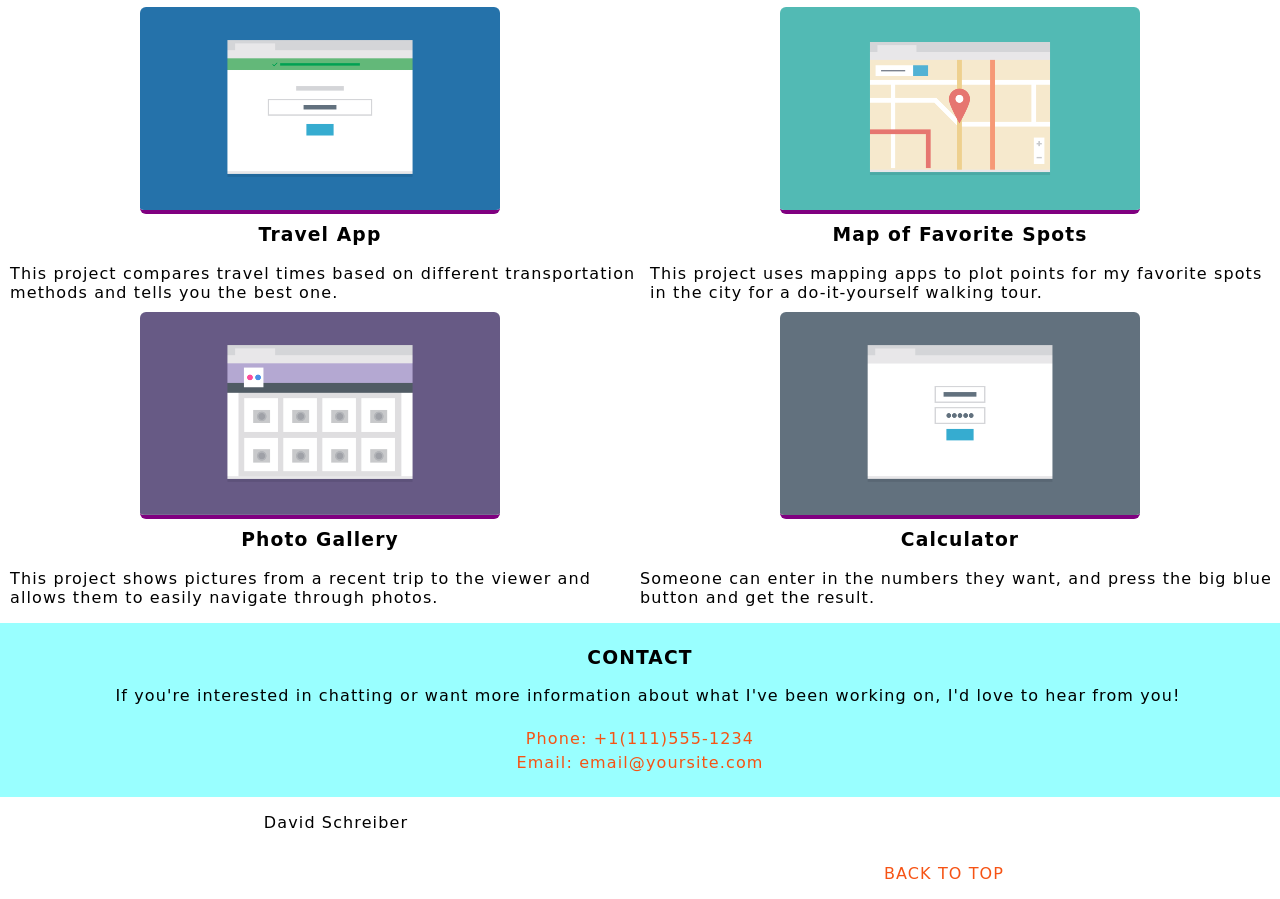
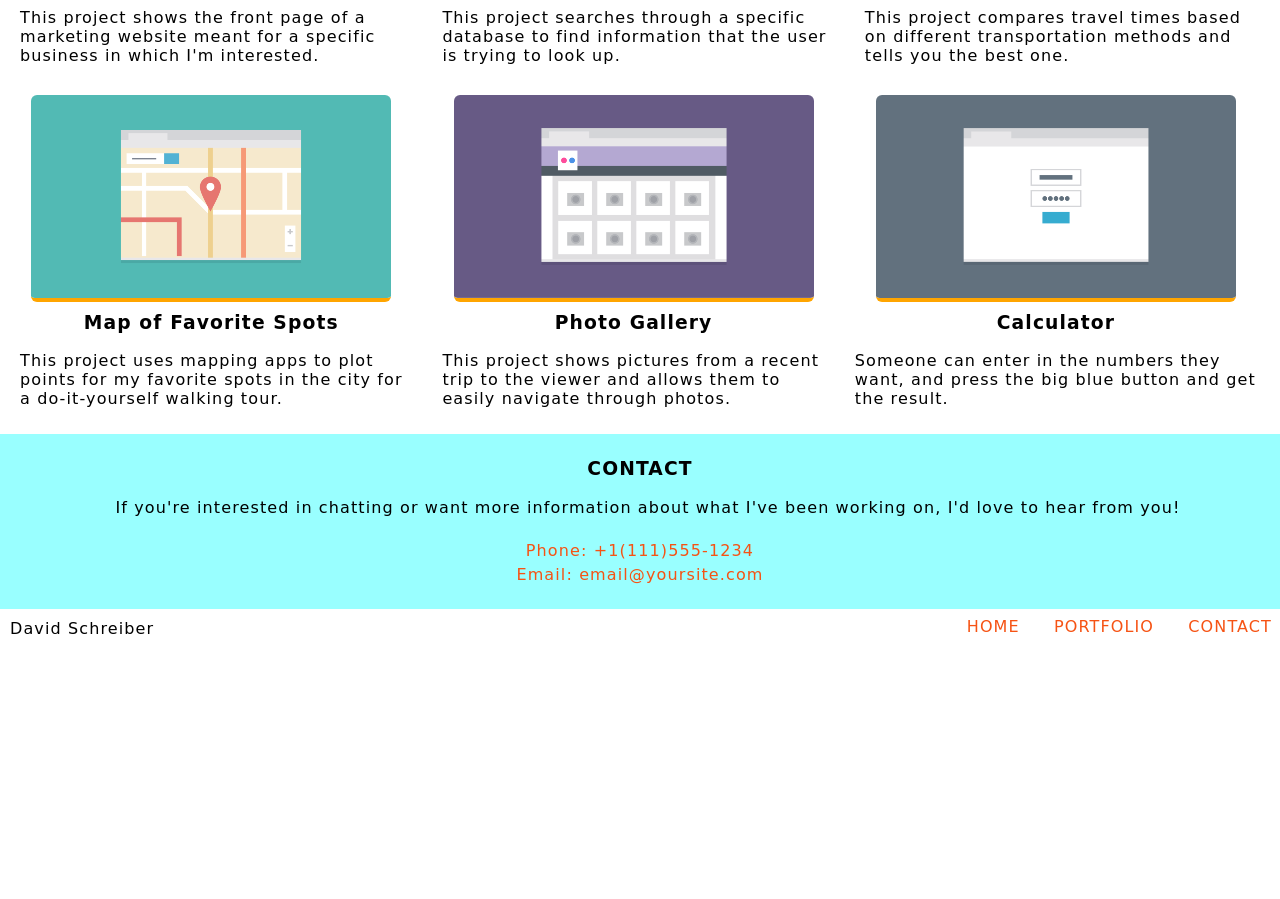
Before and after one commit to DavidPSchreiber/TechDegree-Project-2, a plain HTML site: page index.html in a window 1280 px wide. Shown: the part 850-1749 px from the top of the page. After the commit the page ends 1498 px from the top, so only its background shows below. Drawn offline with Linux system fonts and the light colour scheme; a web font is replaced by a local one.

Commit message:
Manual update
Updated Unit02 project

```diff
--- a/css/styles.css
+++ b/css/styles.css
@@ -1,9 +1,8 @@
 /* Web Fonts------------------ */
 
-html {
+* {
     box-sizing: border-box;
 }
-
 
 ul {
   list-style-type: none;
@@ -41,6 +40,7 @@ a {
   text-decoration: none;
   list-style: none;
 }
+/* Link styles*/
 
 .main-nav a:hover {
   color: #32CD32;
@@ -54,7 +54,9 @@ a {
   margin-bottom: 50px;
 }
 
-/* Link styles*/
+.main-nav li {
+    font-size: 1em;
+}
 
 a {
   text-decoration: none;
@@ -70,6 +72,10 @@ a:visited {
 }
 
 /* ------------------ Main ----- */
+
+#portfolio h2 {
+    text-transform: uppercase;
+}
 
 .primary-container,
 .secondary-container,
@@ -88,7 +94,6 @@ a:visited {
 
 .bio {
   display: block;
-  margin-left: .5em;
   padding-left: .5em;
   padding-right: 1em;
   padding-bottom: .25em;
@@ -108,7 +113,7 @@ h3 {
   display: block;
   margin: 0 auto 0 auto;
   padding: 0;
-  border-bottom: 4px solid purple;
+  border-bottom: 4px solid orange;
   border-radius: 6px;
   transition: all .5s;
 }
@@ -121,7 +126,7 @@ h3 {
   float: none;
   padding: 15px;
   margin: 10px auto 10px auto;
-  border-bottom: 4px solid purple;
+  border-bottom: 4px solid orange;
   border-radius: 6px;
   transition: all .5s;
 }
@@ -136,6 +141,10 @@ h3 {
   padding-left: 10px;
   padding-right: 0;
   margin: 0 auto 0 auto;
+}
+
+.marketing, .search, .travel, .favorite-spots, .photo-gallery, .favorite-spots, .calculator {
+padding: 10px;
 }
 
 
@@ -211,14 +220,26 @@ h3 {
 }
 
 .main-footer a {
-     width: 50%;
-    float: right;
+    text-transform: uppercase;
 }
 
 .footer nav {
   display: inline-block;
 }
 
+.main-footer .footer-nav {
+    display: none;
+}
+
+    .main-footer .name {
+        text-align: left;
+        padding: .5em;
+    }
+
+    .main-footer .footer-column-right {
+        text-align: right;
+        padding: .5em;
+    }
 
 
 /* -----------Media Queries-------- */
@@ -234,16 +255,23 @@ h3 {
         clear: both;
         display: table;
     }
+    .bio-container .bio-image,
+    .bio-container .bio {
+        display: inline-block;
+    }
 
     .bio {
         text-align: left;
         line-height: 1.75;
+        width: 60%;
+        float: left;
     }
 
     .bio-image {
         float: right;
-    max-width: 35%;
+        width: 40%;
     }
+
 
     .main-nav {
         text-align: center;
@@ -260,7 +288,7 @@ h3 {
     }
 
     .search {
-    float: right;
+        float: left;
         width: 50%;
     }
 
@@ -270,7 +298,7 @@ h3 {
     }
 
     .favorite-spots {
-    float: right;
+        float: left;
         width: 50%;
     }
 
@@ -280,7 +308,7 @@ h3 {
     }
 
     .calculator {
-    float: right;
+        float: left;
         width: 50%;
     }
 
@@ -305,9 +333,7 @@ h3 {
 
     .main-footer .name {
         display: block;
-    padding: 5px;
-    padding-right: 0;
-    margin: 1em;
+        padding: 10px;
     }
 
     .main-footer li {
@@ -316,18 +342,26 @@ h3 {
 
     .main-footer .name {
         float: left;
-    padding: inherit;
+        width: 50%;
     }
 
-  .main-footer a {
+    .main-footer .footer-column-right {
         float: right;
-    padding: .5em;
-    margin: .5em;
+        width: 50%;
     }
 
-  .footer nav {
+    .main-footer .footer-link {
+        display: none;
+    }
+
+    .main-footer .footer-nav {
+        display: block;
+    }
+   .main-footer .footer-nav li {
         display: inline-block;
+       padding-left: 1.75em;
     }
+
 }
 
 @media (min-width: 1024px) {
@@ -335,6 +369,35 @@ h3 {
     width: 80%;
     max-width: 1150px;
   }
+    .marketing {
+        float: left;
+        width: 33%;
+    }
+
+    .search {
+        float: left;
+        width: 33%;
+    }
+
+    .travel {
+        float: left;
+        width: 33%;
+    }
+
+    .favorite-spots {
+        float: left;
+        width: 33%;
+    }
+
+    .photo-gallery {
+        float: left;
+        width: 33%;
+    }
+
+    .calculator {
+        float: left;
+        width: 33%;
+    }
 }
 
 /* -------Float clearfix ----------- */
--- a/index.html
+++ b/index.html
@@ -21,28 +21,29 @@
                 <li><a href="#portfolio">Portfolio</a></li>
                 <li><a href="#contact">Contact</a></li>
             </ul>
+            <div class="bio-container">
                 <img src="images/David-Cancun.JPG" alt="Photo of David a Mexican resort" class="bio-image">
                 <p class="bio">Hello there! I'm a front-end developer in the making. I greatly enjoy the elegance and logic of web
                     development. I'm a life-long learner, who never rests on his laurels. With fulfilling careers in motion pictures
                     and subsequently higher education, I'm determined to prove the third time's a charm by embracing front-end
                     development with gusto!</p>
             </div>
+
+        </div>
     </header>
     <!-- .main-header -->
 
-    <div class="main-container">
+    <div class="portfolio-section">
         <!-- six elements of main -->
         <main>
             <section id="portfolio">
                 <h2>
-                    PORTFOLIO
+                    portfolio
                 </h2>
 
                     <div class="marketing">
                         <img src="images/marketing-image.png" alt="image of a marketing webpage" class="marketing-image">
-                        <h3>
-                            Marketing Page
-                        </h3>
+                        <h3>Marketing Page</h3>
                         <p>This project shows the front page of a marketing website meant for a specific business in which I'm
                             interested.</p>
                     </div>
@@ -50,9 +51,7 @@
 
                     <div class="search">
                         <img src="images/search-image.png" alt="data base search engine" class="search-image">
-                        <h3>
-                            Search Page
-                        </h3>
+                        <h3>Search Page</h3>
                         <p>This project searches through a specific database to find information that the user is trying to look up.</p>
                     </div>
                     <!-- end of search div -->
@@ -60,9 +59,7 @@
 
                     <div class="travel">
                         <img src="images/travel-image.png" alt="tells travel times based on different transportation methods" class="travel-image">
-                        <h3>
-                            Travel App
-                        </h3>
+                        <h3>Travel App</h3>
                         <p>This project compares travel times based on different transportation methods and tells you the best one.
                         </p>
                     </div>
@@ -96,7 +93,7 @@
                     </div>
                     <!-- end of calculator section -->
 
-                <!-- end of tertiary-container -->
+                <!-- end of portfolio-section -->
             </section>
         </main>
 
@@ -116,12 +113,20 @@
                         <a href="#">Email: email@yoursite.com</a>
                     </li>
                 </ul>
+            </section>
         </div>
         <!-- end of get-in-touch -->
 
         <footer class="main-footer">
             <div class="name">David Schreiber</div>
-            <a href="#">BACK TO TOP</a>
+            <div class="footer-column-right">
+                <a class="footer-link" href="#">back to top</a>
+                <ul class="footer-nav">
+                    <li><a href="#">Home</a></li>
+                    <li><a href="#portfolio">Portfolio</a></li>
+                    <li><a href="#contact">Contact</a></li>
+                </ul>
+            </div>
         </footer>
     </div>
 
```
Lines whose indentation alone changed are shown as unchanged.
